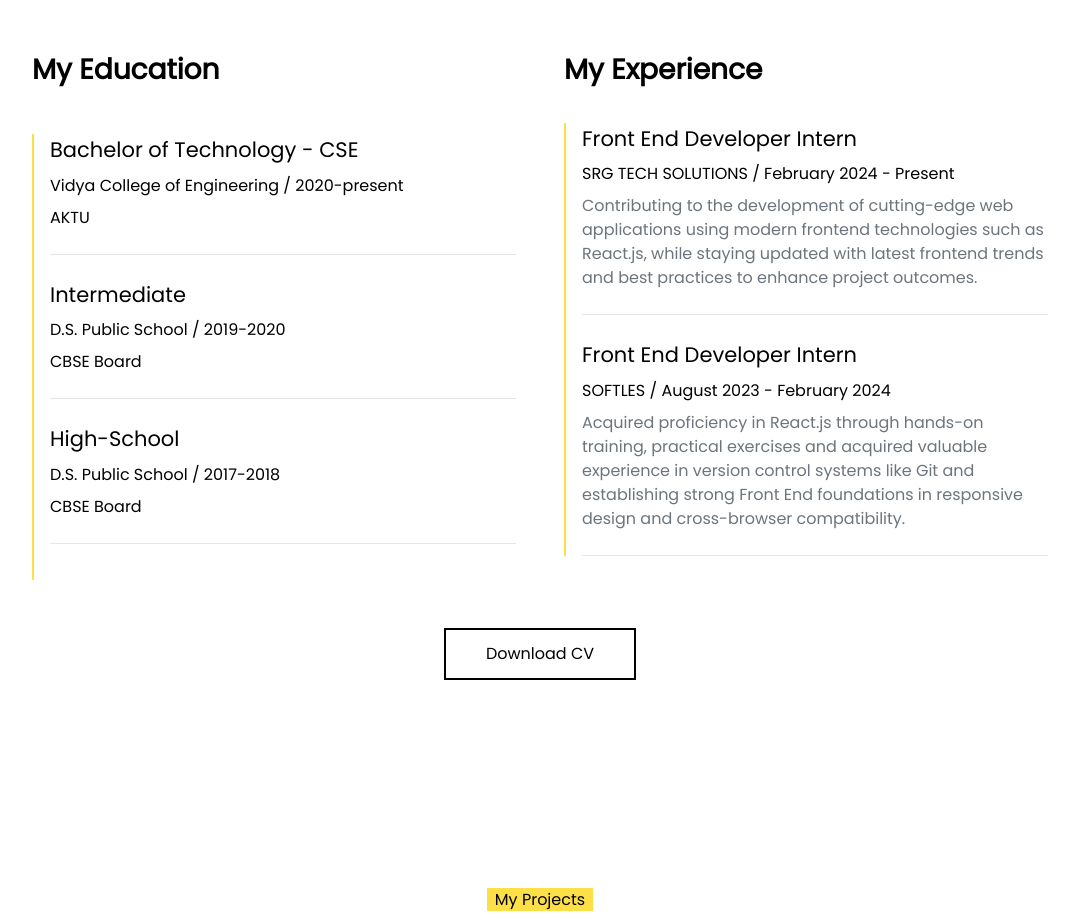
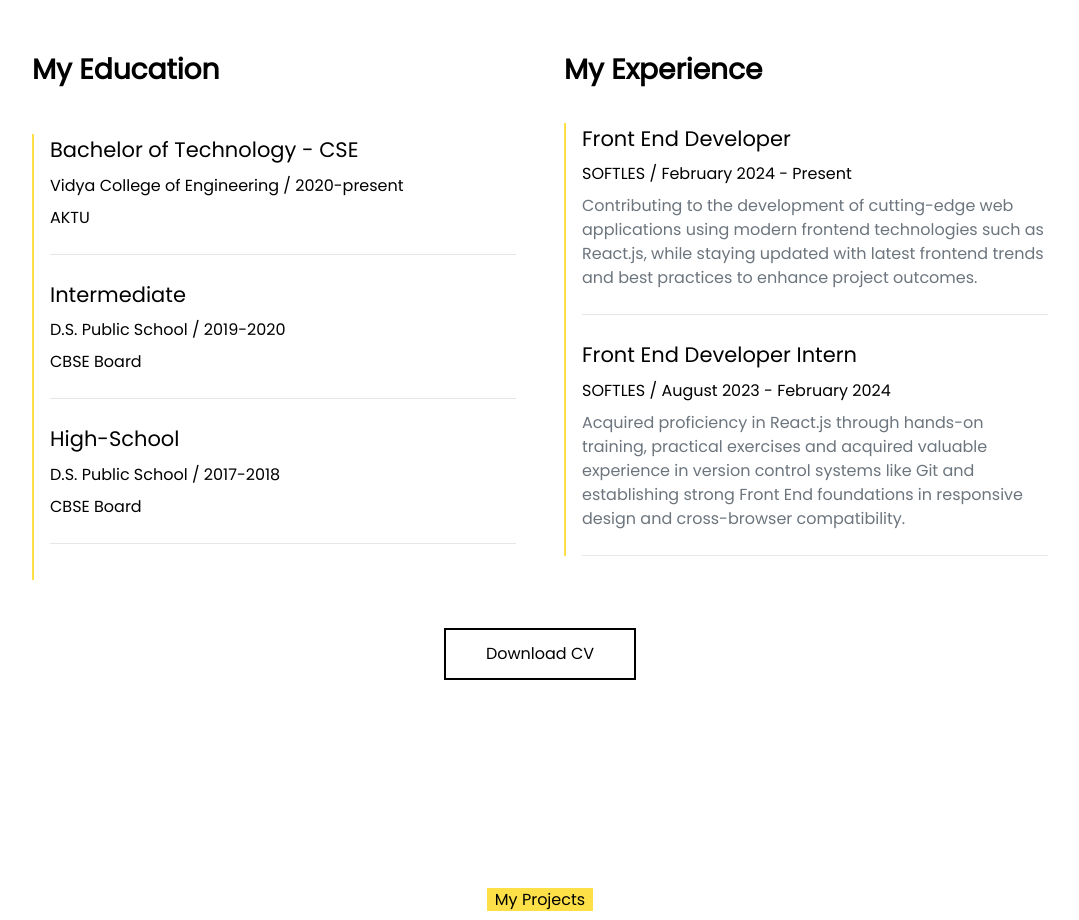
Before and after one commit to shahad-hassan19/Portfolio, a React (Create React App) app in the folder portfolio/: page / in a window 1280 px wide. Shown: the part 2580-3500 px from the top of the page, without its empty margins (100-1179 px from the left). Built offline with nearby package versions, Linux system fonts and the light colour scheme.

Commit message:
Updating resume

```diff
--- a/portfolio/src/Components/Resume.js
+++ b/portfolio/src/Components/Resume.js
@@ -23,7 +23,7 @@ export default function Resume(){
                     <div className="lg:flex-1 mt-12 px-6">
                         <h1 className=" text-1.5xl font-semibold pb-2 mb-6 ">My Experience</h1>
                         <div className=" border-l-2 border-yellow-300 pl-4">
-                            <ExpCard desgn="Front End Developer Intern" duration="February 2024 - Present" company="SRG TECH SOLUTIONS" href="https://srgtechsolutions.in/" description="Contributing to the development of cutting-edge web applications using modern frontend technologies such as React.js, while staying updated with latest frontend trends and best practices to enhance project outcomes." />
+                            <ExpCard desgn="Front End Developer" duration="February 2024 - Present" company="SOFTLES" href="http://www.softles.com/" description="Contributing to the development of cutting-edge web applications using modern frontend technologies such as React.js, while staying updated with latest frontend trends and best practices to enhance project outcomes." />
                             <hr className="my-6" />
                             <ExpCard desgn="Front End Developer Intern" duration="August 2023 - February 2024" company="SOFTLES" href="http://www.softles.com/" description="Acquired proficiency in React.js through hands-on training, practical exercises and acquired valuable experience in version control systems like Git and establishing strong Front End foundations in responsive design and cross-browser compatibility." />
                             <hr className="my-6" />
@@ -32,7 +32,7 @@ export default function Resume(){
                 </div>
                 <div className=" flex justify-center align-items-center mt-12 mb-4">
                     <button className="bg-white text-black cursor-pointer py-3 px-10 font-medium border-2 border-black hover:bg-black transition ease-in-out delay-150 duration-300 hover:text-white">
-                        <a href="https://drive.google.com/file/d/1Jxecq1ufVbH7HWH9Zlk1mgA-sBqdmlF8/view?usp=sharing" rel='noreferrer' target='_blank'>Download CV</a>
+                        <a href="https://drive.google.com/file/d/1ADTx3z4MmPbA1VJ6XCl6FhTahIzFp7wo/view?usp=sharing" rel='noreferrer' target='_blank'>Download CV</a>
                     </button>
                 </div>
             </div>
```
